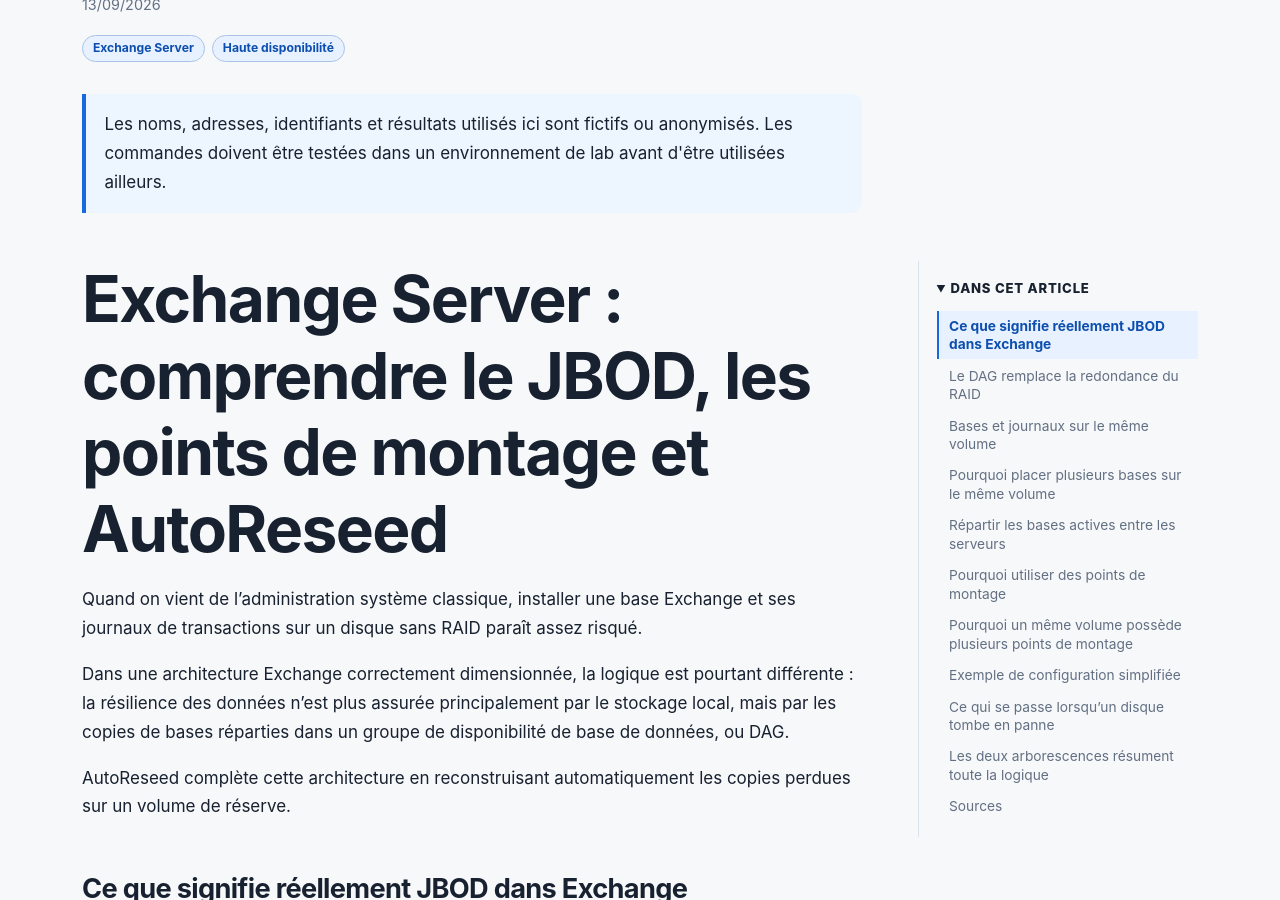
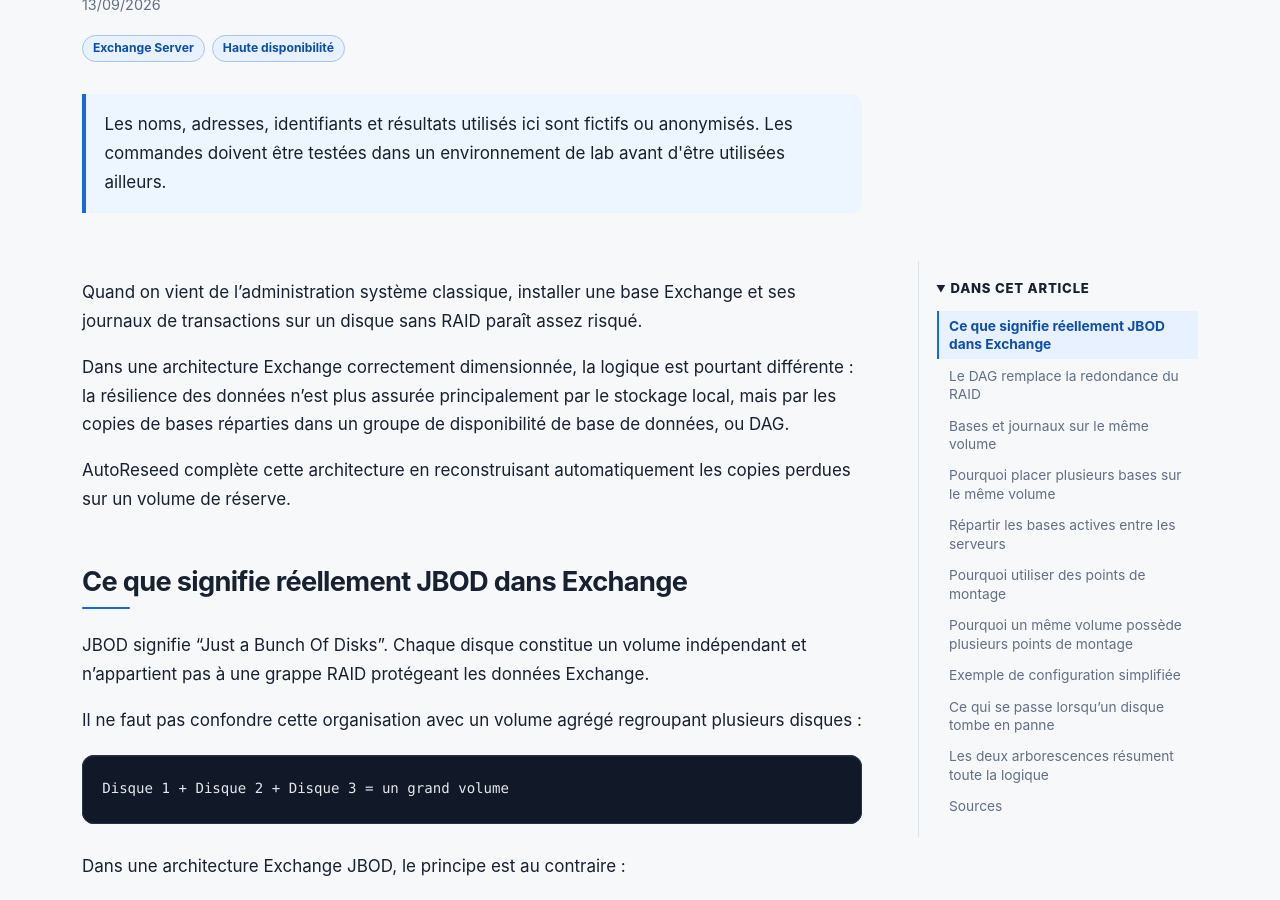
Before and after one commit to Coubiac/coubiac.github.io, a Jekyll site: the page built from _posts/2026-09-13-comprendre-jbod-points-montage-autoreseed-exchange-server.md, in a window 1280 px wide and 900 px high, scrolled down 596 px. Built offline with Jekyll 4.4.1, drawn with Linux system fonts in a browser that asks for light colours.

Commit message:
Remove duplicate JBOD article title

```diff
--- a/_posts/2026-09-13-comprendre-jbod-points-montage-autoreseed-exchange-server.md
+++ b/_posts/2026-09-13-comprendre-jbod-points-montage-autoreseed-exchange-server.md
@@ -6,8 +6,6 @@
   - Exchange Server
   - Haute disponibilité
 ---
-
-# Exchange Server : comprendre le JBOD, les points de montage et AutoReseed
 
 Quand on vient de l'administration système classique, installer une base Exchange et ses journaux de transactions sur un disque sans RAID paraît assez risqué.
 
```
